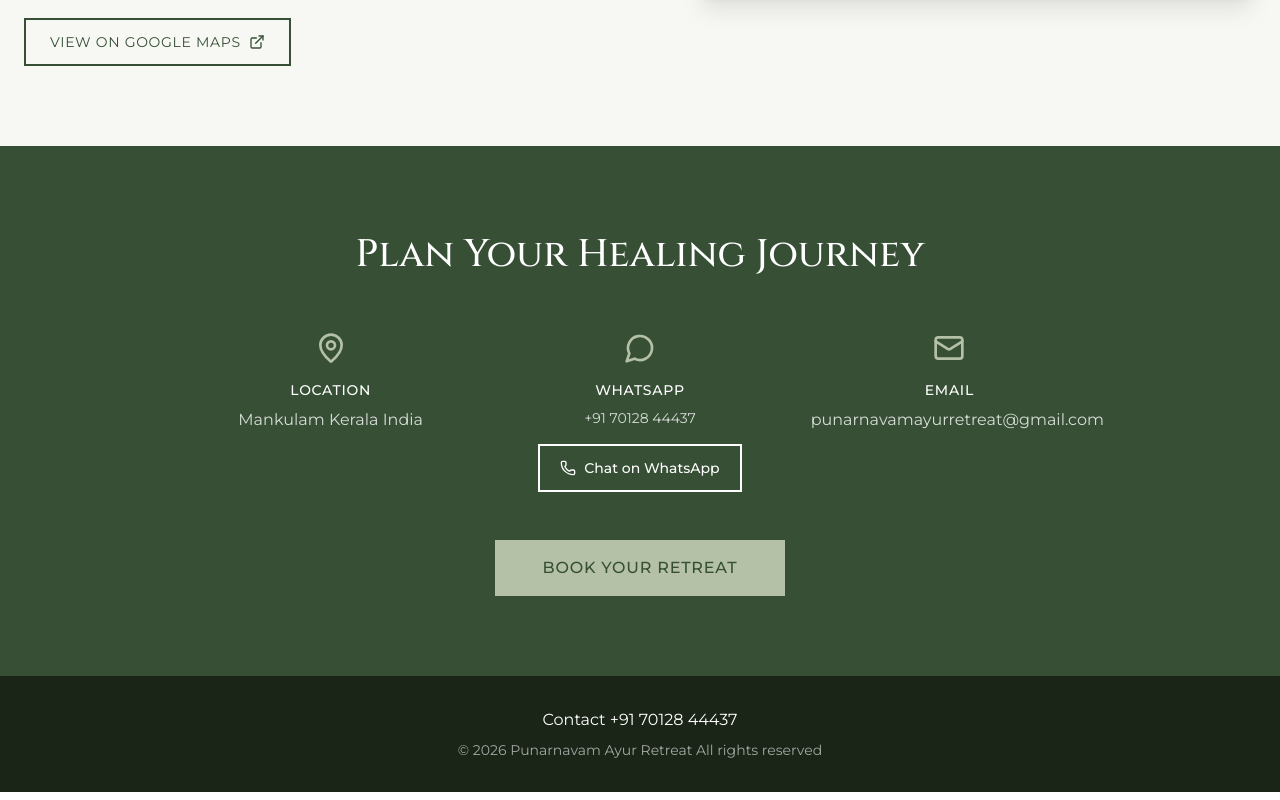
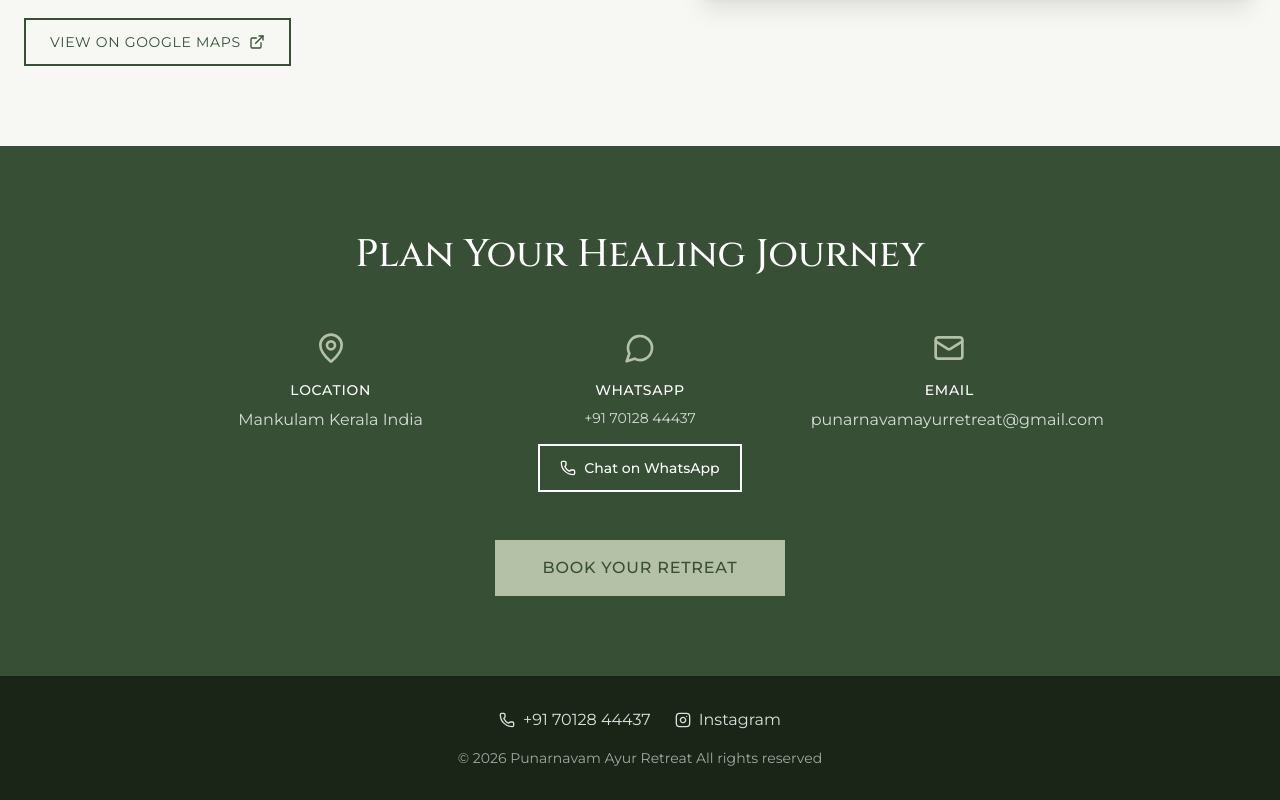
Before and after one commit to saifalikhann98-debug/punarnavam-ayur-retreat, a React (Vite) app: page / in a window 1280 px wide. Shown: the part 6082-6882 px from the top of the page. Built offline with nearby package versions, Linux system fonts and the light colour scheme.

Commit message:
Add Instagram link to footer

```diff
--- a/src/app/App.tsx
+++ b/src/app/App.tsx
@@ -21,6 +21,7 @@ import {
   BedDouble,
   ExternalLink,
   MessageCircle,
+  Instagram,
 } from "lucide-react";
 
 export default function App() {
@@ -1117,17 +1118,26 @@ export default function App() {
         style={{ backgroundColor: "#1a2518" }}
       >
         <div className="container mx-auto">
-          <p className="mb-2">
-            Contact{" "}
+          <div className="mb-4 flex flex-col items-center justify-center gap-3 sm:flex-row sm:gap-6">
             <a
               href="https://wa.me/917012844437"
               target="_blank"
               rel="noopener noreferrer"
-              className="hover:text-[#B4C1A6] transition-colors cursor-pointer"
+              className="inline-flex items-center gap-2 text-white/85 transition-colors hover:text-[#B4C1A6]"
             >
+              <Phone size={16} />
               +91 70128 44437
             </a>
-          </p>
+            <a
+              href="https://www.instagram.com/punarnavam_ayur?igsh=MXFyejRya2ZuYnZmMg=="
+              target="_blank"
+              rel="noopener noreferrer"
+              className="inline-flex items-center gap-2 text-white/85 transition-colors hover:text-[#B4C1A6]"
+            >
+              <Instagram size={16} />
+              Instagram
+            </a>
+          </div>
           <p className="text-white/60 text-sm">
             © 2026 Punarnavam Ayur Retreat All rights reserved
           </p>
```
